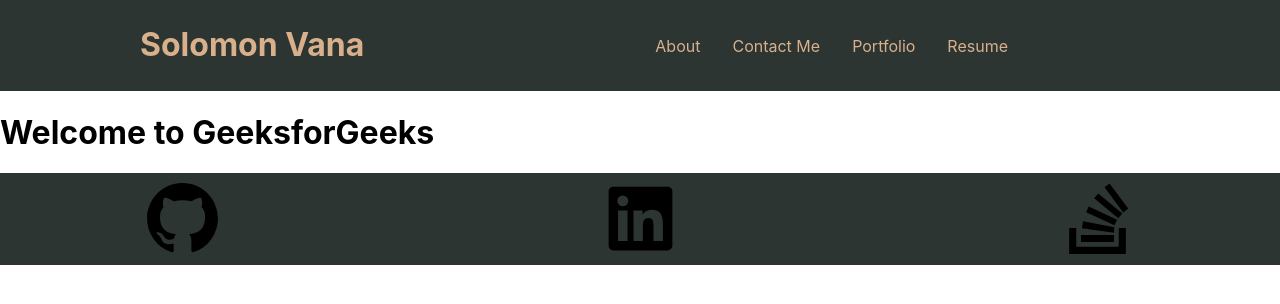
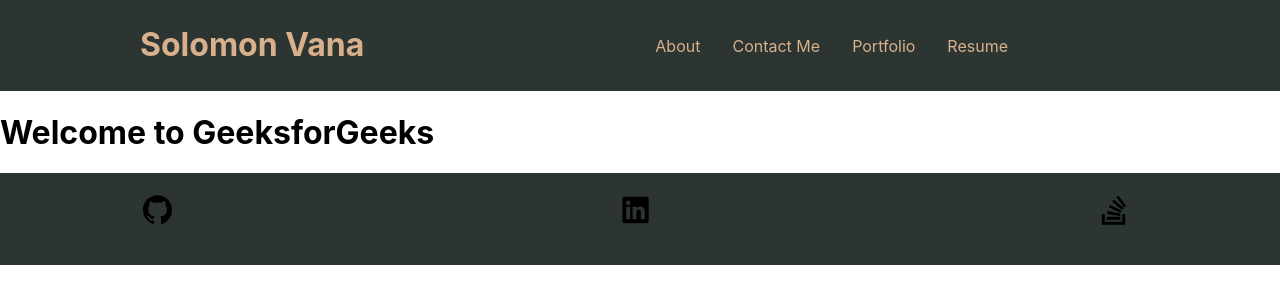
Before and after one commit to Solomon-Coding/reactPortfolio, a React (Create React App) app in the folder react-portfolio/: page / in a window 1280 px wide. Shown: the top 304 px of the page. Built offline with nearby package versions, Linux system fonts and the light colour scheme.

Commit message:
Updated the tab name and added class for the icons

```diff
--- a/react-portfolio/public/index.html
+++ b/react-portfolio/public/index.html
@@ -24,7 +24,7 @@
       work correctly both with client-side routing and a non-root public URL.
       Learn how to configure a non-root public URL by running `npm run build`.
     -->
-    <title>React App</title>
+    <title>Solomon Vana</title>
   </head>
   <body>
     <noscript>You need to enable JavaScript to run this app.</noscript>
--- a/react-portfolio/src/components/Footer/FooterElements.js
+++ b/react-portfolio/src/components/Footer/FooterElements.js
@@ -12,14 +12,10 @@
 export const Img = styled.img`
 display: flex;
 fill: #D8B08C;
-width: 30%;
-height: 30%;
+width: 80%;
+height: 80%;
 align-items: center;
 margin-right: -24px;
-/* Second Footer */
-/* margin-right: 24px; */
-/* Third Footer */
-/* width: 100vw;
 white-space: nowrap; */
 &.active {
 	color: #FFCB9B;
@@ -28,3 +24,17 @@
 	display: none;
 }
 `;
+
+export const Svg = styled.svg`
+display: flex;
+width:100%;
+height:100%;
+fill: #D8B08C;
+white-space: nowrap; */
+&.active {
+	color: #FFCB9B;
+}
+@media screen and (max-width: 768px) {
+	display: none;
+}
+`;
--- a/react-portfolio/src/components/Footer/index.js
+++ b/react-portfolio/src/components/Footer/index.js
@@ -2,7 +2,7 @@
 import GitHub from "../../github_icon.svg"
 import LinkedIn from "../../linkedin_icon.svg"
 import StackOverflow from "../../stackoverflow_icon.svg"
-import { Footer}
+import { Footer,Img}
 	from "./FooterElements";
 
 const FooterComponent = () => {
@@ -10,13 +10,13 @@
 	<>
 	<Footer>
 		<a href="https://github.com/Solomon-Coding/" target="_blank" rel="noreferrer">
-			<img src={GitHub} alt="GitHub Logo" width="100%" height="100%"></img>
+			<Img src={GitHub} alt="GitHub Logo"></Img>
 		</a>
 		<a href="https://www.linkedin.com/in/solomon-vana-3a0217197/" target="_blank" rel="noreferrer">
-			<img src={LinkedIn} alt="LinkedIn Logo" width="100%" height="100%"></img>
+			<Img src={LinkedIn} alt="LinkedIn Logo"></Img>
 		</a>
 		<a href="https://stackoverflow.com/users/21622124/s-coding" target="_blank" rel="noreferrer">
-			<img src={StackOverflow} alt="StackOverflow Logo" width="100%" height="100%"></img>
+			<Img src={StackOverflow} alt="StackOverflow Logo"></Img>
 		</a>
 	</Footer>
 	</>
```
